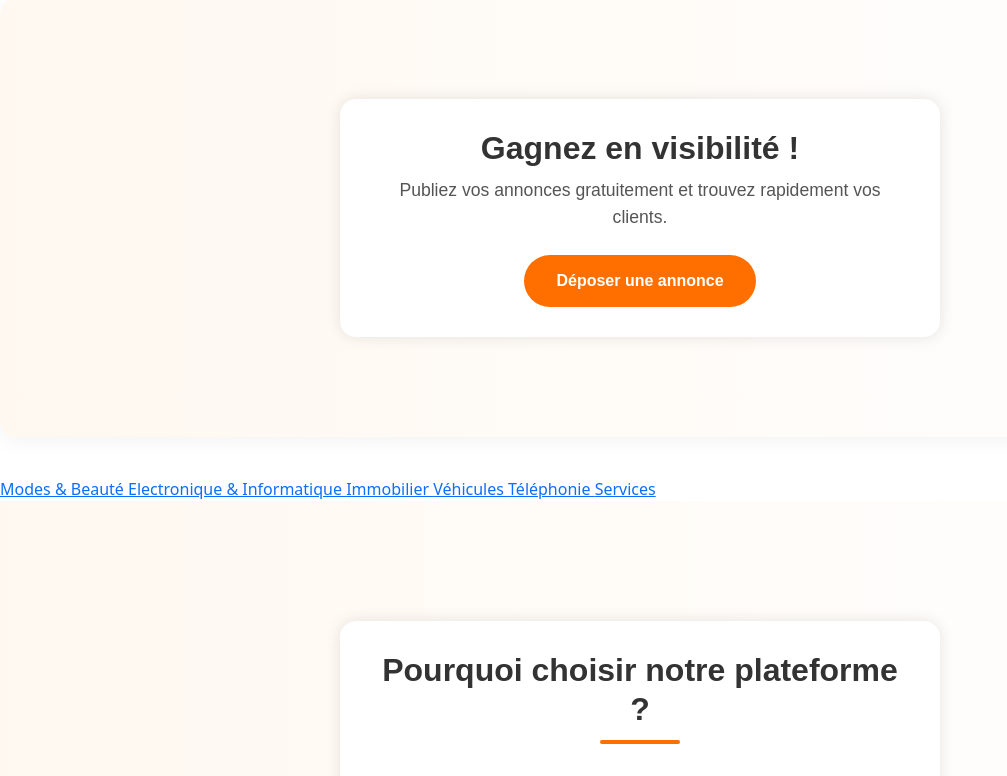
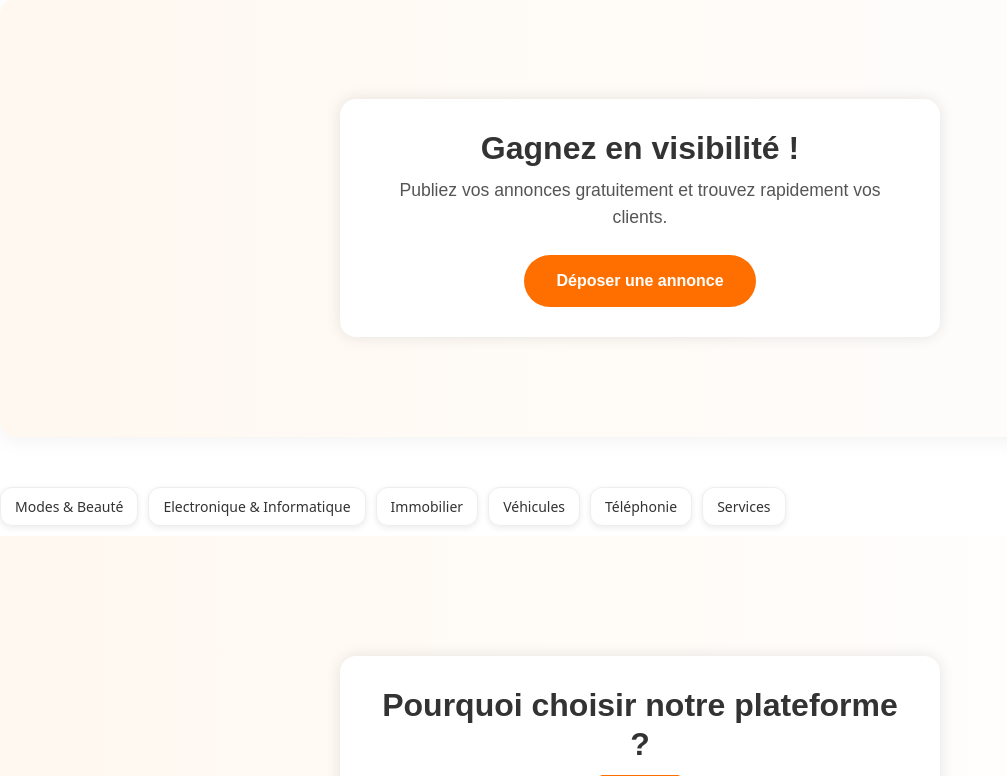
Before and after one commit to saliou216172/OpenShop, a Django app: page / in a window 1280 px wide. Shown: the part 111-887 px from the top of the page, without its empty margins (0-1007 px from the left). Run offline with Django 5.2, Linux system fonts and the light colour scheme; data comes from the database, SQL or seed files in the repository.

Commit message:
je comprends encore

```diff
--- a/static/css/style.css
+++ b/static/css/style.css
@@ -123,6 +123,60 @@
 
 /* CATEGRIES dans home */
 
+/* === CONTENEUR DES CATÉGORIES === */
+.categories-container {
+    display: flex;
+    flex-wrap: nowrap;               /* pas de retour à la ligne */
+    overflow-x: auto;                /* défilement horizontal si trop d'éléments */
+    gap: 10px;                       /* petit espace entre les cartes */
+    padding: 10px 0;
+    scrollbar-width: none;           /* masque la barre sur Firefox */
+}
+
+.categories-container::-webkit-scrollbar {
+    display: none;                   /* masque la barre sur Chrome/Safari */
+}
+
+/* === STYLE DES CARTES === */
+.categorie-card {
+    flex: 0 0 auto;                  /* empêche la réduction automatique */
+    background-color: #ffffff;
+    color: #333;
+    text-align: center;
+    text-decoration: none;
+    padding: 8px 14px;
+    border-radius: 12px;
+    font-size: 14px;
+    font-weight: 500;
+    box-shadow: 0 2px 6px rgba(0,0,0,0.08);
+    border: 1px solid #eee;
+    transition: all 0.25s ease-in-out;
+    white-space: nowrap;             /* empêche le texte de passer à la ligne */
+}
+
+/* === AU SURVOL === */
+.categorie-card:hover {
+    background-color: #f6f6f6;
+    transform: translateY(-2px);
+    box-shadow: 0 4px 10px rgba(0,0,0,0.12);
+}
+
+/* === VERSION MOBILE === */
+@media (max-width: 600px) {
+    .categorie-card {
+        font-size: 13px;
+        padding: 7px 10px;
+        border-radius: 10px;
+    }
+}
+
+/* === VERSION TABLETTE === */
+@media (min-width: 601px) and (max-width: 1024px) {
+    .categorie-card {
+        font-size: 14px;
+        padding: 8px 12px;
+    }
+}
 
 
 /* Partie temporaire */
```
Also changed, not shown: 1 other file.
